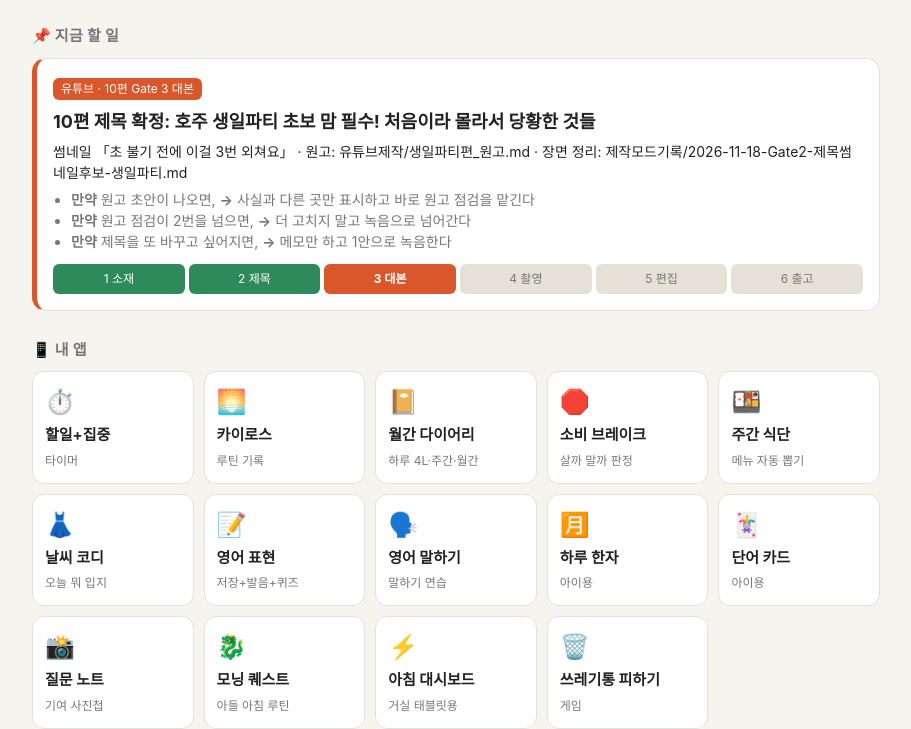
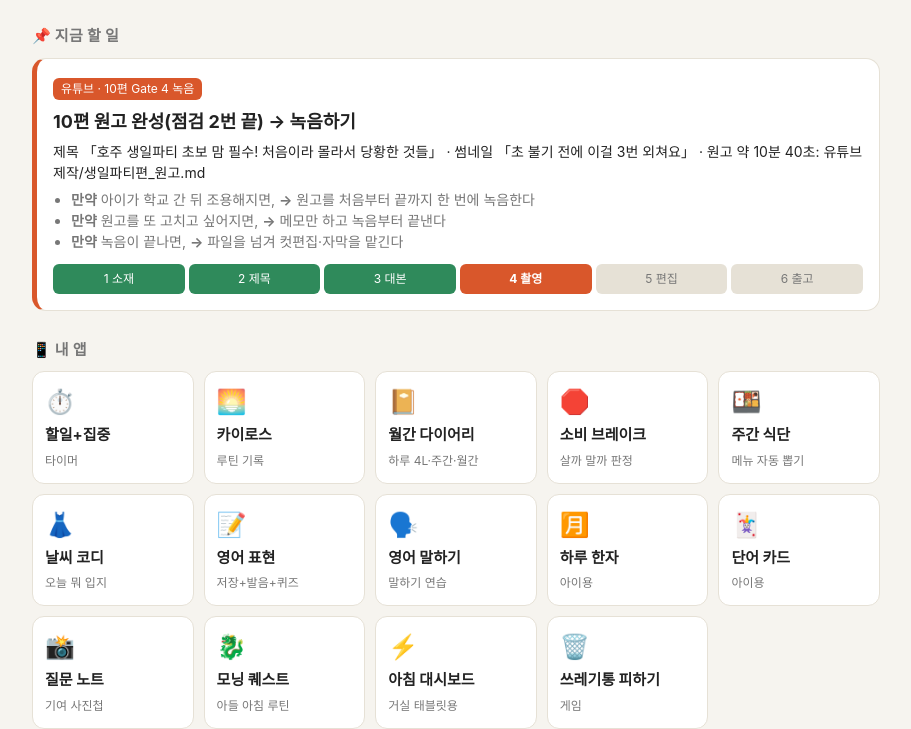
Before and after one commit to yeonheekim-prog/my-dashboard, a plain HTML site: page index.html in a window 1280 px wide. Shown: the part 82-811 px from the top of the page, without its empty margins (184-1095 px from the left). Drawn offline with Linux system fonts and the light colour scheme.

Commit message:
10편 Gate 3 대본 완료 → Gate 4 녹음
Co-Authored-By: Claude Opus 5.5 <noreply@anthropic.com>

```diff
--- a/index.html
+++ b/index.html
@@ -45,16 +45,16 @@ td.t{white-space:nowrap;color:var(--accent);font-weight:600;width:110px}
 
   <h2>📌 지금 할 일</h2>
   <div class="card focus">
-    <span class="tag">유튜브 · 10편 Gate 3 대본</span>
-    <div class="big">10편 제목 확정: 호주 생일파티 초보 맘 필수! 처음이라 몰라서 당황한 것들</div>
-    <div style="font-size:14px">썸네일 「초 불기 전에 이걸 3번 외쳐요」 · 원고: 유튜브제작/생일파티편_원고.md · 장면 정리: 제작모드기록/2026-11-18-Gate2-제목썸네일후보-생일파티.md</div>
+    <span class="tag">유튜브 · 10편 Gate 4 녹음</span>
+    <div class="big">10편 원고 완성(점검 2번 끝) → 녹음하기</div>
+    <div style="font-size:14px">제목 「호주 생일파티 초보 맘 필수! 처음이라 몰라서 당황한 것들」 · 썸네일 「초 불기 전에 이걸 3번 외쳐요」 · 원고 약 10분 40초: 유튜브제작/생일파티편_원고.md</div>
     <ul>
-      <li><b>만약</b> 원고 초안이 나오면, <b>→</b> 사실과 다른 곳만 표시하고 바로 원고 점검을 맡긴다</li>
-      <li><b>만약</b> 원고 점검이 2번을 넘으면, <b>→</b> 더 고치지 말고 녹음으로 넘어간다</li>
-      <li><b>만약</b> 제목을 또 바꾸고 싶어지면, <b>→</b> 메모만 하고 1안으로 녹음한다</li>
+      <li><b>만약</b> 아이가 학교 간 뒤 조용해지면, <b>→</b> 원고를 처음부터 끝까지 한 번에 녹음한다</li>
+      <li><b>만약</b> 원고를 또 고치고 싶어지면, <b>→</b> 메모만 하고 녹음부터 끝낸다</li>
+      <li><b>만약</b> 녹음이 끝나면, <b>→</b> 파일을 넘겨 컷편집·자막을 맡긴다</li>
     </ul>
     <div class="gates">
-      <span class="done">1 소재</span><span class="done">2 제목</span><span class="now">3 대본</span><span>4 촬영</span><span>5 편집</span><span>6 출고</span>
+      <span class="done">1 소재</span><span class="done">2 제목</span><span class="done">3 대본</span><span class="now">4 촬영</span><span>5 편집</span><span>6 출고</span>
     </div>
   </div>
 
```
